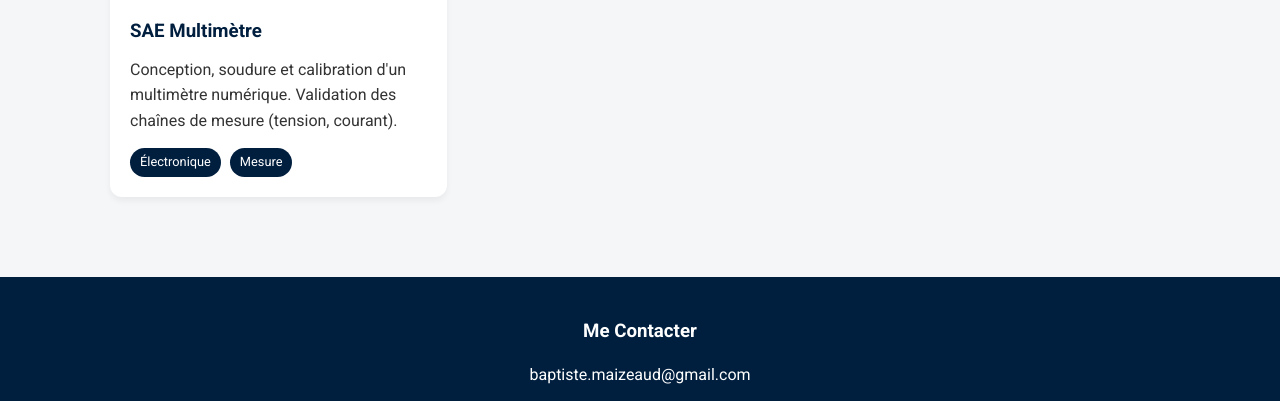
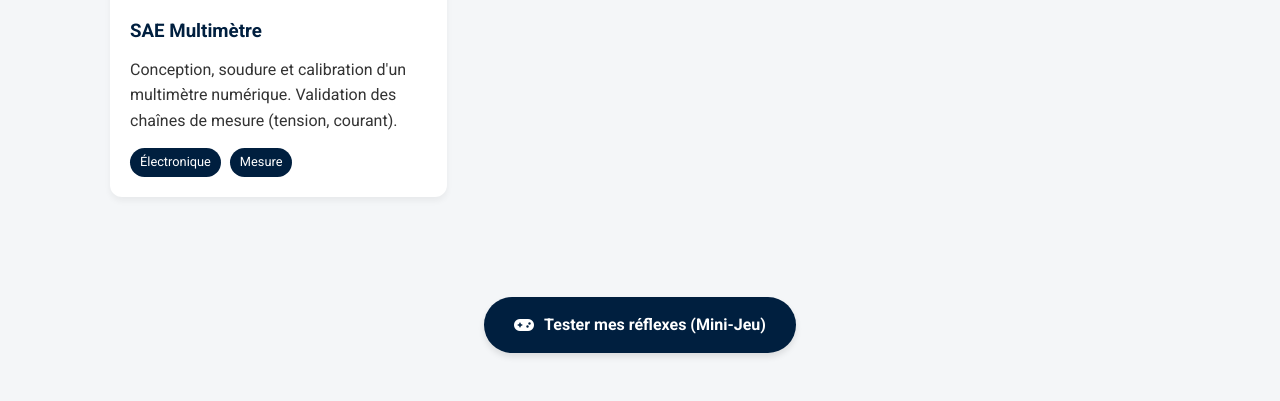
Before and after one commit to cyborg086/Porte-folio, a plain HTML site: page index.html in a window 1280 px wide. Shown: the part 2725-3126 px from the top of the page. Drawn offline with nearby package versions, Linux system fonts and the light colour scheme.

```diff
--- a/index.html
+++ b/index.html
@@ -342,6 +342,28 @@
             border-radius: 20px;
             font-size: 0.8rem;
             margin-right: 5px;
+        }
+
+        /* NOUVEAU BOUTON JEU */
+        .game-btn {
+            display: inline-flex;
+            align-items: center;
+            gap: 10px;
+            background-color: var(--primary-blue);
+            color: white;
+            padding: 15px 30px;
+            text-decoration: none;
+            border-radius: 30px;
+            font-weight: bold;
+            box-shadow: 0 4px 6px rgba(0,0,0,0.1);
+            transition: transform 0.2s, background-color 0.3s;
+            margin: 40px auto;
+        }
+
+        .game-btn:hover {
+            transform: translateY(-3px);
+            background-color: var(--accent-yellow);
+            color: var(--primary-blue);
         }
 
         /* ================= CHATBOT IA ================= */
@@ -699,6 +721,13 @@
             </div>
         </section>
 
+        <!-- LIEN VERS LE MINI-JEU (Ajout demandé) -->
+        <div class="container" style="text-align: center;">
+            <a href="jeu.html" class="game-btn">
+                <i class="fas fa-gamepad"></i> Tester mes réflexes (Mini-Jeu)
+            </a>
+        </div>
+
     </div>
 
     <!-- ✨ FEATURE IA 2 : CHATBOT FLOTTANT -->
```
